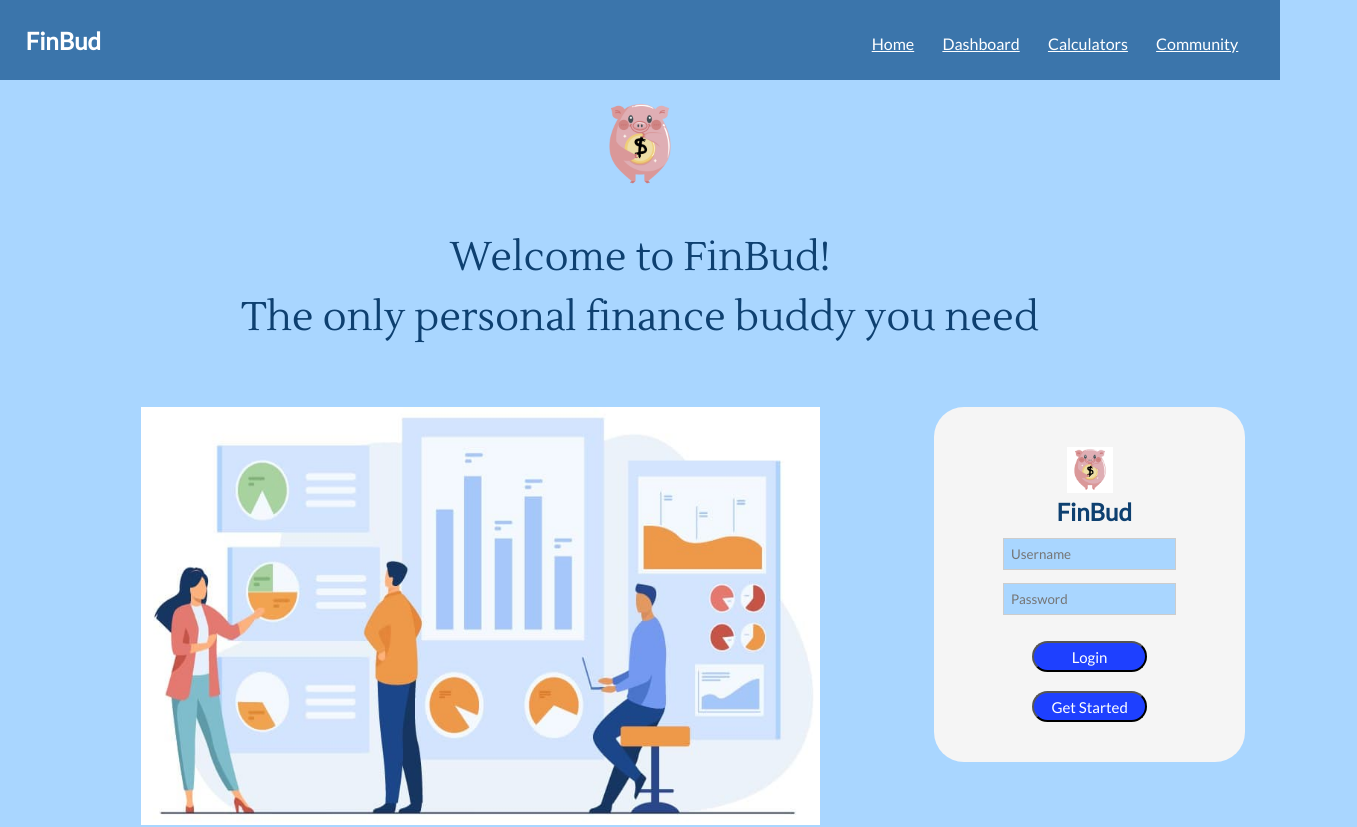
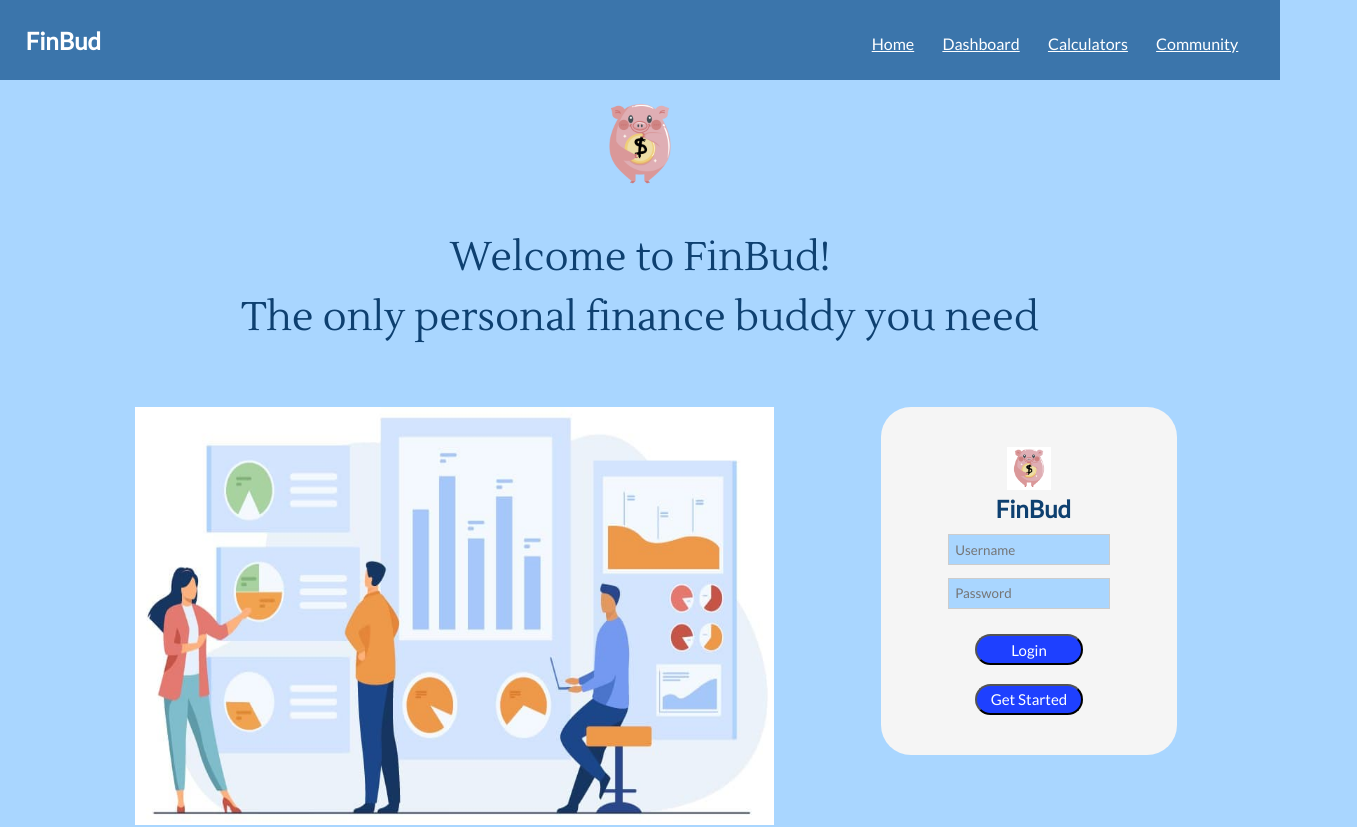
Before and after one commit to limjoobin/bt3103-finbud, a Vue app: page / in a window 1280 px wide. Shown: the top 827 px of the page, 1357 px wide, since content can reach past the window. Built offline with nearby package versions, Linux system fonts and the light colour scheme; no server answers.

Commit message:
Updated CSS

```diff
--- a/src/components/pages/HomePage/Service.vue
+++ b/src/components/pages/HomePage/Service.vue
@@ -58,7 +58,6 @@ export default {
 #service {
     height:25%;
     background-color: white;
-    width: 100vw;
 }
 #boxes {
     background-color:white;
@@ -66,14 +65,14 @@ export default {
     padding: 10px;
     width: 160px;
     height: 160px;
-  line-height: 160px;
-  text-align: center;
+    line-height: 160px;
+    text-align: center;
 }
 
 span {
-  display: inline-block;
-  vertical-align: middle;
-  line-height: normal;
+    display: inline-block;
+    vertical-align: middle;
+    line-height: normal;
 }
 
 .budCon2{
--- a/src/components/pages/HomePage/Welcome.vue
+++ b/src/components/pages/HomePage/Welcome.vue
@@ -42,7 +42,6 @@ h3,h1 {
 .flex-container {
     display: flex;
     padding: 3%;
-    width: 100%;
     height: 440px;
     margin: auto;
 }
```
